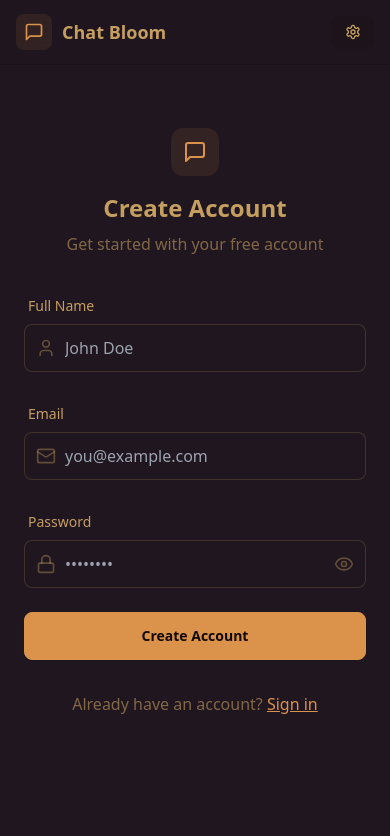
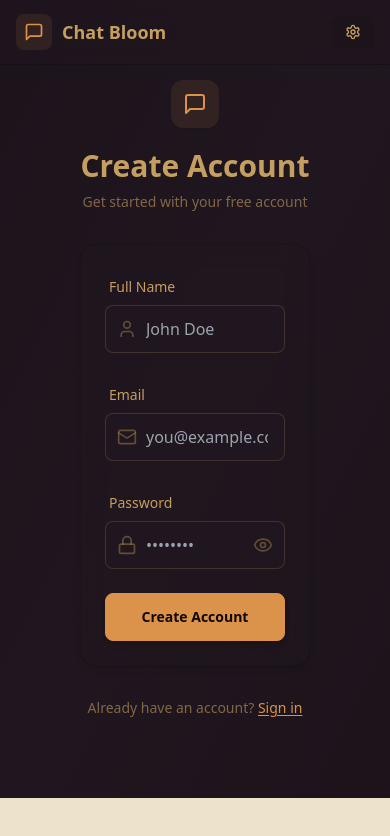
Before and after one commit to Pankajkantghz/chat-bloom, a React (Vite) app in the folder frontend/: page /signup in a window 390 px wide. Shown: the top 836 px of the page. Built offline with nearby package versions, Linux system fonts and the light colour scheme; no server answers.

Commit message:
changed in auth routes

```diff
--- a/frontend/src/pages/SignUpPage.jsx
+++ b/frontend/src/pages/SignUpPage.jsx
@@ -1,10 +1,9 @@
-import { useState } from "react";
-import { useAuthStore } from "../store/useAuthStore";
+import React, { useState } from "react";
 import { Eye, EyeOff, Loader2, Lock, Mail, MessageSquare, User } from "lucide-react";
-import { Link } from "react-router-dom";
-
 import AuthImagePattern from "../components/AuthImagePattern";
 import toast from "react-hot-toast";
+import { Link } from "react-router-dom";
+import { useAuthStore } from "../store/useAuthStore";
 
 const SignUpPage = () => {
   const [showPassword, setShowPassword] = useState(false);
@@ -22,49 +21,52 @@ const SignUpPage = () => {
     if (!/\S+@\S+\.\S+/.test(formData.email)) return toast.error("Invalid email format");
     if (!formData.password) return toast.error("Password is required");
     if (formData.password.length < 6) return toast.error("Password must be at least 6 characters");
-
     return true;
   };
 
   const handleSubmit = (e) => {
     e.preventDefault();
-
     const success = validateForm();
-
     if (success === true) signup(formData);
   };
 
   return (
-    <div className="min-h-screen grid lg:grid-cols-2">
-      {/* left side */}
-      <div className="flex flex-col justify-center items-center p-6 sm:p-12">
+    <div className="h-full-screen grid lg:grid-cols-2 bg-gradient-to-br from-base-200 via-base-100 to-base-200">
+      {/* Left Side - Form */}
+      <div className="flex flex-col justify-center items-center p-20 sm:p-20">
         <div className="w-full max-w-md space-y-8">
-          {/* LOGO */}
+          {/* Logo */}
           <div className="text-center mb-8">
             <div className="flex flex-col items-center gap-2 group">
-              <div
-                className="size-12 rounded-xl bg-primary/10 flex items-center justify-center
-              group-hover:bg-primary/20 transition-colors"
-              >
-                <MessageSquare className="size-6 text-primary" />
+              <div className="w-12 h-12 rounded-xl bg-primary/10 flex items-center justify-center group-hover:bg-primary/20 transition-all duration-300 shadow-sm">
+                <MessageSquare className="w-6 h-6 text-primary" />
               </div>
-              <h1 className="text-2xl font-bold mt-2">Create Account</h1>
-              <p className="text-base-content/60">Get started with your free account</p>
+              <h1 className="text-3xl font-extrabold mt-3 text-base-content">
+                Create Account
+              </h1>
+              <p className="text-base-content/60 text-sm">
+                Get started with your free account
+              </p>
             </div>
           </div>
 
-          <form onSubmit={handleSubmit} className="space-y-6">
+          {/* Form */}
+          <form
+            onSubmit={handleSubmit}
+            className="space-y-6 bg-base-100/50 backdrop-blur-md p-6 rounded-2xl shadow-md border border-base-300/40"
+          >
+            {/* Full Name */}
             <div className="form-control">
               <label className="label">
                 <span className="label-text font-medium">Full Name</span>
               </label>
               <div className="relative">
                 <div className="absolute inset-y-0 left-0 pl-3 flex items-center pointer-events-none">
-                  <User className="size-5 text-base-content/40" />
+                  <User className="h-5 w-5 text-base-content/40" />
                 </div>
                 <input
                   type="text"
-                  className={`input input-bordered w-full pl-10`}
+                  className="input input-bordered w-full pl-10 focus:border-primary focus:ring-2 focus:ring-primary/40 transition-all duration-200"
                   placeholder="John Doe"
                   value={formData.fullName}
                   onChange={(e) => setFormData({ ...formData, fullName: e.target.value })}
@@ -72,17 +74,18 @@ const SignUpPage = () => {
               </div>
             </div>
 
+            {/* Email */}
             <div className="form-control">
               <label className="label">
                 <span className="label-text font-medium">Email</span>
               </label>
               <div className="relative">
                 <div className="absolute inset-y-0 left-0 pl-3 flex items-center pointer-events-none">
-                  <Mail className="size-5 text-base-content/40" />
+                  <Mail className="h-5 w-5 text-base-content/40" />
                 </div>
                 <input
                   type="email"
-                  className={`input input-bordered w-full pl-10`}
+                  className="input input-bordered w-full pl-10 focus:border-primary focus:ring-2 focus:ring-primary/40 transition-all duration-200"
                   placeholder="you@example.com"
                   value={formData.email}
                   onChange={(e) => setFormData({ ...formData, email: e.target.value })}
@@ -90,39 +93,45 @@ const SignUpPage = () => {
               </div>
             </div>
 
+            {/* Password */}
             <div className="form-control">
               <label className="label">
                 <span className="label-text font-medium">Password</span>
               </label>
               <div className="relative">
                 <div className="absolute inset-y-0 left-0 pl-3 flex items-center pointer-events-none">
-                  <Lock className="size-5 text-base-content/40" />
+                  <Lock className="h-5 w-5 text-base-content/40" />
                 </div>
                 <input
                   type={showPassword ? "text" : "password"}
-                  className={`input input-bordered w-full pl-10`}
+                  className="input input-bordered w-full pl-10 focus:border-primary focus:ring-2 focus:ring-primary/40 transition-all duration-200"
                   placeholder="••••••••"
                   value={formData.password}
                   onChange={(e) => setFormData({ ...formData, password: e.target.value })}
                 />
                 <button
                   type="button"
-                  className="absolute inset-y-0 right-0 pr-3 flex items-center"
+                  className="absolute inset-y-0 right-0 pr-3 flex items-center hover:text-primary transition-colors"
                   onClick={() => setShowPassword(!showPassword)}
                 >
                   {showPassword ? (
-                    <EyeOff className="size-5 text-base-content/40" />
+                    <EyeOff className="h-5 w-5 text-base-content/40" />
                   ) : (
-                    <Eye className="size-5 text-base-content/40" />
+                    <Eye className="h-5 w-5 text-base-content/40" />
                   )}
                 </button>
               </div>
             </div>
 
-            <button type="submit" className="btn btn-primary w-full" disabled={isSigningUp}>
+            {/* Submit */}
+            <button
+              type="submit"
+              className="btn btn-primary w-full rounded-lg shadow-md hover:shadow-lg transition-all duration-200"
+              disabled={isSigningUp}
+            >
               {isSigningUp ? (
                 <>
-                  <Loader2 className="size-5 animate-spin" />
+                  <Loader2 className="h-5 w-5 animate-spin" />
                   Loading...
                 </>
               ) : (
@@ -131,10 +140,14 @@ const SignUpPage = () => {
             </button>
           </form>
 
+          {/* Login Link */}
           <div className="text-center">
-            <p className="text-base-content/60">
+            <p className="text-base-content/60 text-sm">
               Already have an account?{" "}
-              <Link to="/login" className="link link-primary">
+              <Link
+                to="/login"
+                className="link link-primary hover:underline underline-offset-2"
+              >
                 Sign in
               </Link>
             </p>
@@ -142,8 +155,7 @@ const SignUpPage = () => {
         </div>
       </div>
 
-      {/* right side */}
-
+      {/* Right Side - Image/Pattern */}
       <AuthImagePattern
         title="Join our community"
         subtitle="Connect with friends, share moments, and stay in touch with your loved ones."
@@ -151,4 +163,5 @@ const SignUpPage = () => {
     </div>
   );
 };
+
 export default SignUpPage;
```
